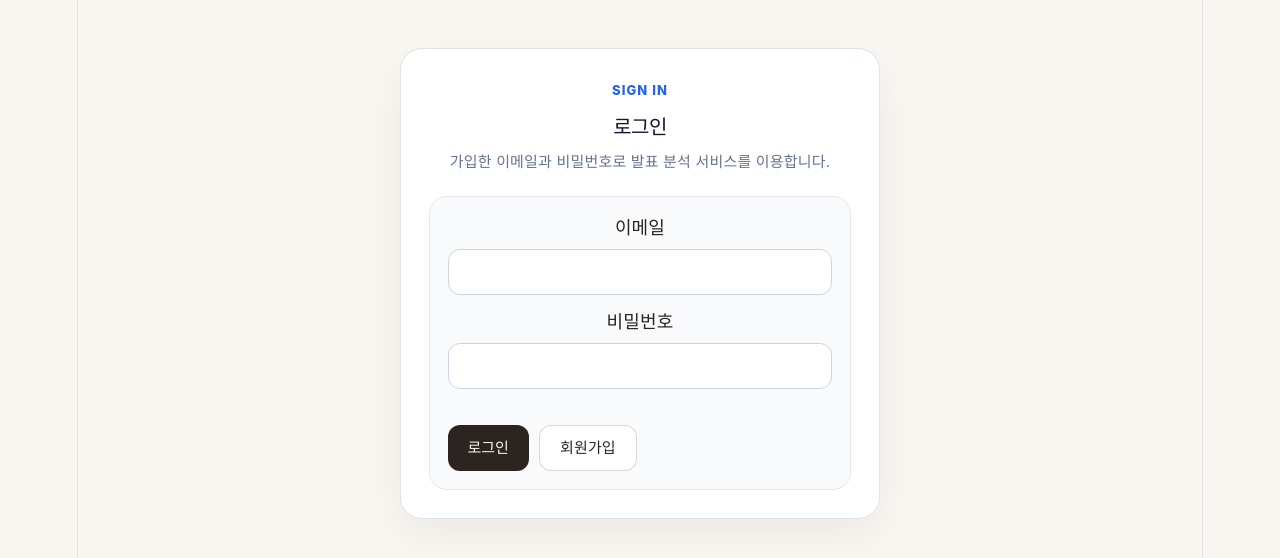
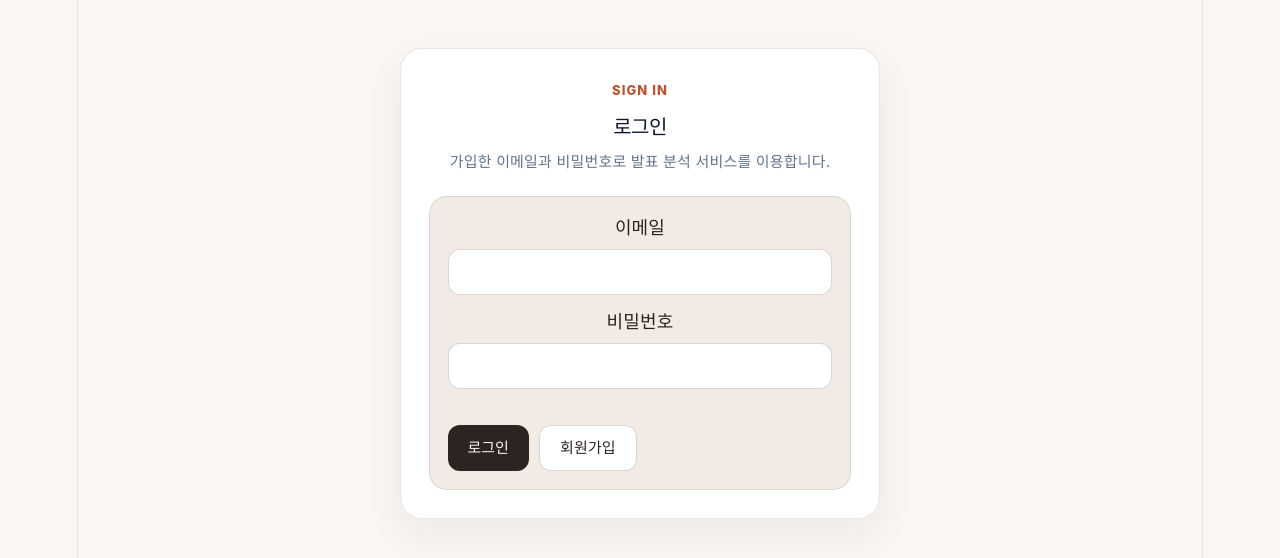
Before and after one commit to Heesi-ong/hanium-project, a React (Vite) app in the folder frontend/: page /login in a window 1280 px wide. Shown: the top 558 px of the page. Built offline with nearby package versions, Linux system fonts and the light colour scheme; no server answers.

Commit message:
style: 로그인/회원가입/계정 폼 카드 색상을 새 팔레트로 교체

```diff
--- a/frontend/src/App.css
+++ b/frontend/src/App.css
@@ -151,7 +151,7 @@ pre {
 
 .eyebrow {
   margin: 0 0 12px;
-  color: #2563eb;
+  color: #B85530;
   font-size: 13px;
   font-weight: 800;
   letter-spacing: 0.08em;
@@ -252,10 +252,10 @@ pre {
 }
 
 .upload-card {
-  border: 1px solid #dbe4f0;
+  border: 1px solid rgba(43, 36, 32, 0.1);
   border-radius: 22px;
   background: #ffffff;
-  box-shadow: 0 16px 42px rgba(15, 23, 42, 0.06);
+  box-shadow: 0 16px 42px rgba(43, 36, 32, 0.06);
 }
 
 .result-list-card {
@@ -485,14 +485,14 @@ pre {
   gap: 14px;
   margin-top: 22px;
   padding: 18px;
-  border: 1px solid #e2e8f0;
+  border: 1px solid rgba(43, 36, 32, 0.1);
   border-radius: 18px;
-  background: #f8fafc;
+  background: #F1EBE3;
 }
 
 .option-panel h3 {
   margin: 0;
-  color: #0f172a;
+  color: #2B2420;
   font-size: 16px;
 }
 
--- a/frontend/src/pages/AccountPage.jsx
+++ b/frontend/src/pages/AccountPage.jsx
@@ -11,10 +11,10 @@ const inputStyle = {
     minHeight: 46,
     marginTop: 8,
     padding: "0 14px",
-    border: "1px solid #cbd5e1",
+    border: "1px solid rgba(43, 36, 32, 0.18)",
     borderRadius: 12,
     background: "#ffffff",
-    color: "#0f172a",
+    color: "#2B2420",
 };
 
 function AccountPage() {
--- a/frontend/src/pages/LoginPage.jsx
+++ b/frontend/src/pages/LoginPage.jsx
@@ -8,10 +8,10 @@ const inputStyle = {
     minHeight: 46,
     marginTop: 8,
     padding: "0 14px",
-    border: "1px solid #cbd5e1",
+    border: "1px solid rgba(43, 36, 32, 0.18)",
     borderRadius: 12,
     background: "#ffffff",
-    color: "#0f172a",
+    color: "#2B2420",
 };
 
 function LoginPage() {
--- a/frontend/src/pages/SignupPage.jsx
+++ b/frontend/src/pages/SignupPage.jsx
@@ -9,17 +9,17 @@ const inputStyle = {
     minHeight: 46,
     marginTop: 8,
     padding: "0 14px",
-    border: "1px solid #cbd5e1",
+    border: "1px solid rgba(43, 36, 32, 0.18)",
     borderRadius: 12,
     background: "#ffffff",
-    color: "#0f172a",
+    color: "#2B2420",
 };
 
 const hintStyle = {
     display: "block",
     marginTop: 6,
     fontSize: 13,
-    color: "#64748b",
+    color: "#5C534B",
 };
 
 function SignupPage() {
```
